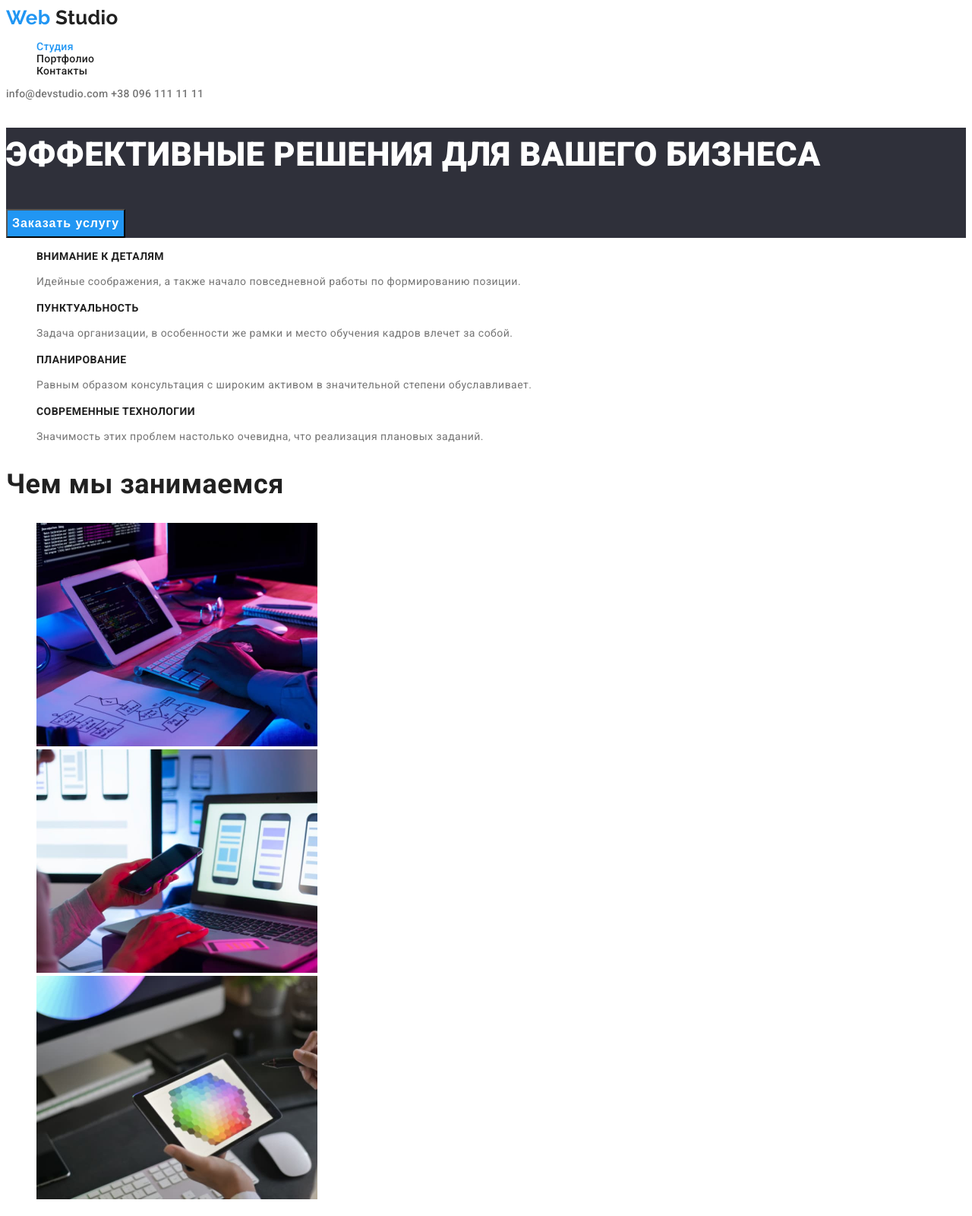
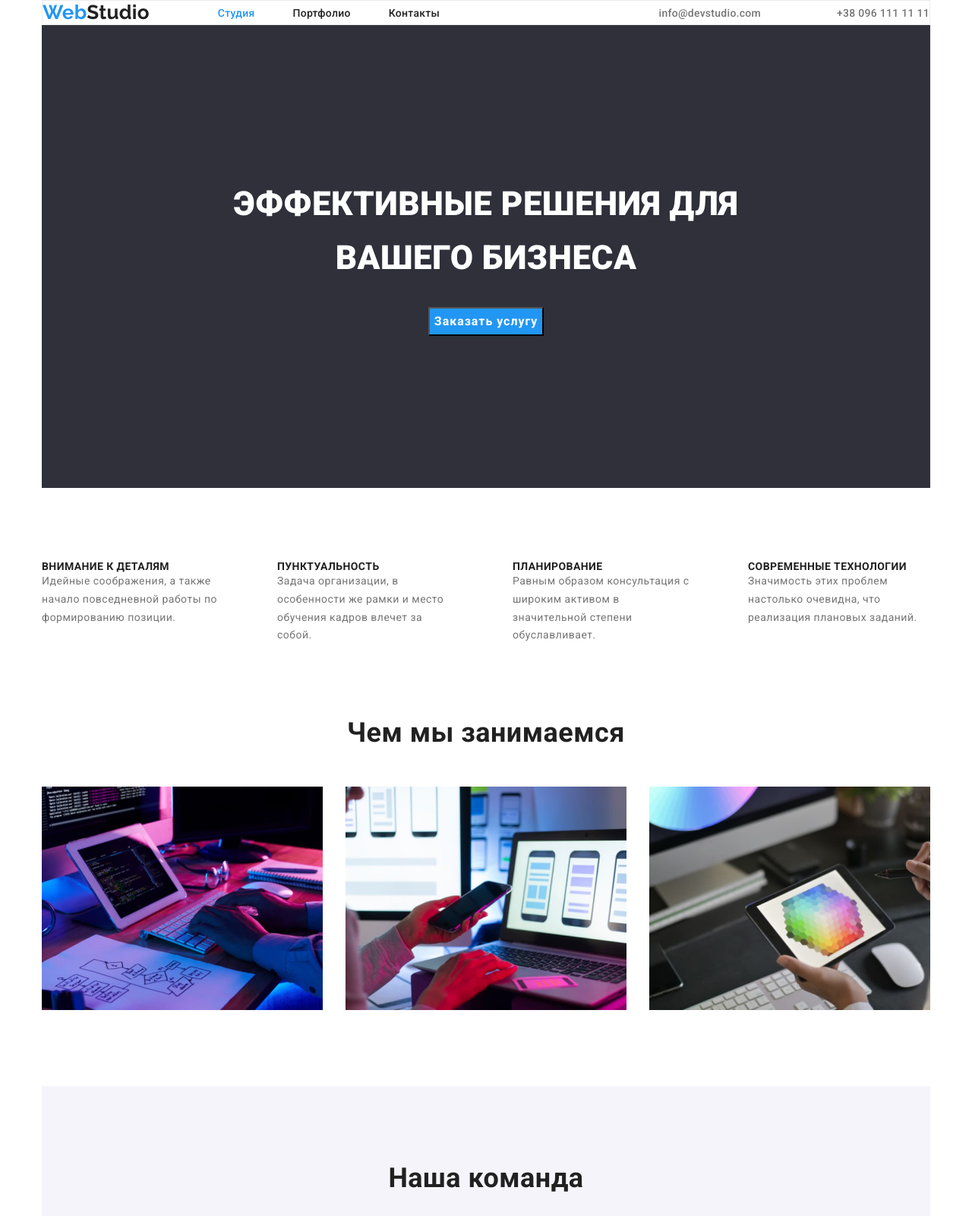
Before and after one commit to Vladyslav-Kostenko/goit-markup-hw-03, a plain HTML site: page index.html in a window 1280 px wide. Shown: the top 1600 px of the page at 76% size. Drawn offline with nearby package versions, Linux system fonts and the light colour scheme.

Commit message:
set basic element location

```diff
--- a/index.html
+++ b/index.html
@@ -7,46 +7,51 @@
     <title>Document</title>
     <link href="https://fonts.googleapis.com/css2?family=Raleway:wght@700&family=Roboto:wght@400;500;700;900&display=swap"
         rel="stylesheet">
+    <link rel="stylesheet" href="https://cdnjs.cloudflare.com/ajax/libs/modern-normalize/1.1.0/modern-normalize.min.css">
     <link rel="stylesheet" href="styles/styles.css">
 </head>
 <body class="main">
+    <div class="main-container">
         <header>
+            <div class="header-container">
                 <a href="./index.html" class="logo">
-            <span class="name-part-1">Web</span>
-            <span class="name-part-2">Studio</span>
+                    <span class="name-part-1">Web</span><span class="name-part-2">Studio</span>
                 </a>
                 <nav class="navigation">
-            <ul>
-                <li><a href="./index.html" class="current">Студия</a></li>
-                <li><a href="./portfolio.html">Портфолио</a></li>
-                <li><a href="">Контакты</a></li>
+                    <ul class="navigation-list">
+                        <li class="item"><a href="./index.html" class="current">Студия</a></li>
+                        <li class="item"><a href="./portfolio.html">Портфолио</a></li>
+                        <li class="item"><a href="">Контакты</a></li>
                     </ul>
                 </nav>
-        <a href="mailto:info@devstudio.com" class="mail">info@devstudio.com</a>
-        <a href="tel:+380961111111" class="tel">+38 096 111 11 11</a>
+                <ul class="header-info">
+                    <li class="item"><a href="mailto:info@devstudio.com" class="mail">info@devstudio.com</a></li>
+                    <li class="item"><a href="tel:+380961111111" class="tel">+38 096 111 11 11</a></li>
+                </ul>
+            </div>
         </header>
         <main>
             <!--Основная идея-->
             <section class="idea">
-            <h1 class="tagline">Эффективные решения для вашего бизнеса</h1>
+                <h1 class="tagline">Эффективные решения для<br>вашего бизнеса</h1>
                 <button class="order-button" type="button">Заказать услугу</button>
             </section>
             <!--Особенности-->
             <section class="features">
-            <ul>
-                <li class="feature-1">
+                <ul class="features-list">
+                    <li class="item">
                         <h3 class="header">Внимание к деталям</h3>
                         <p class="text">Идейные соображения, а также начало повседневной работы по формированию позиции.</p>
                     </li>
-                <li class="feature-2">
+                    <li class="item">
                         <h3 class="header">Пунктуальность</h3>
                         <p class="text">Задача организации, в особенности же рамки и место обучения кадров влечет за собой.</p>
                     </li>
-                <li class="feature-3">
+                    <li class="item">
                         <h3 class="header">Планирование</h3>
                         <p class="text">Равным образом консультация с широким активом в значительной степени обуславливает.</p>
                     </li>
-                <li class="feature-4">
+                    <li class="item">
                         <h3 class="header">Современные технологии</h3>
                         <p class="text">Значимость этих проблем настолько очевидна, что реализация плановых заданий.</p>
                     </li>
@@ -55,18 +60,18 @@
             <!--Примеры-->
             <section class="examples">
                 <h2 class="header">Чем мы занимаемся</h2>
-            <ul>
-                <li class="example-1">
+                <ul class="examples-list">
+                    <li class="item">
                         <a href="">
                             <img src="images/main/example-1.jpg" alt="Картинка проекта 1" width="370">
                         </a>
                     </li>
-                <li class="example-2">
+                    <li class="item">
                         <a href="">
                             <img src="images/main/example-2.jpg" alt="Картинка проекта 2" width="370">
                         </a>
                     </li>
-                <li class="example-3">
+                    <li class="item">
                         <a href="">
                             <img src="images/main/example-3.jpg" alt="Картинка проекта 3" width="370">
                         </a>
@@ -76,23 +81,23 @@
             <!--Команда-->
             <section class="team">
                 <h2 class="header">Наша команда</h2>
-            <ul>
-                <li class="card-1">
+                <ul class="team-list">
+                    <li class="item">
                         <img src="images/main/card-1.jpg" alt="photo Product Designer" width="270">
                         <p class="name">Игорь Демьяненко</p>
                         <p class="position">Product Designer</p>
                     </li>
-                <li class="card-2">
+                    <li class="item">
                         <img src="images/main/card-2.jpg" alt="photo Product Designer" width="270">
                         <p class="name">Игорь Демьяненко</p>
                         <p class="position">Product Designer</p>
                     </li>
-                <li class="card-3">
+                    <li class="item">
                         <img src="images/main/card-3.jpg" alt="photo Marketing" width="270">
                         <p class="name">Николай Тарасов</p>
                         <p class="position">Marketing</p>
                     </li>
-                <li class="card-4">
+                    <li class="item">
                         <img src="images/main/card-4.jpg" alt="photo UI Designer" width="270">
                         <p class="name">Михаил Ермаков</p>
                         <p class="position">UI Designer</p>
@@ -102,8 +107,7 @@
         </main>
         <footer>
             <a href="./index.html" class="logo">
-            <span class="name-part-1">Web</span>
-            <span class="name-part-2">Studio</span>
+                <span class="name-part-1">Web</span><span class="name-part-2">Studio</span>
             </a>
             <div class="company-info">
                 <address>г. Киев, пр-т Леси Украинки, 26</address>
@@ -111,5 +115,6 @@
                 <a href="tel:+380961111111" class="tel">+38 096 111 11 11</a>
             </div>
         </footer>
+    </div>
 </body>
 </html>
--- a/styles/styles.css
+++ b/styles/styles.css
@@ -15,6 +15,16 @@
 }
 
 /* preset */
+html {
+    box-sizing: border-box;
+}
+
+*,
+*::before,
+*::after {
+    box-sizing: inherit;
+}
+
 ul {
     list-style-type: none;
 }
@@ -22,6 +32,21 @@ ul {
 a {
     text-decoration: none;
     color: var(--primary-text-color);
+}
+
+a,
+ul,
+li,
+p,
+h1,
+h2,
+h3 {
+    margin-top: 0;
+    margin-bottom: 0;
+}
+
+ul {
+    padding-left: 0px;
 }
 
 a :visited {
@@ -35,12 +60,26 @@ body {
     letter-spacing: 0.03em;
 }
 
+.main-container {
+    width: 1200px;
+    padding-left: 15px;
+    padding-right: 15px;
+    margin-left: auto;
+    margin-right: auto;
+}
+
 .main {
     background-color: var(--primary-page-color);
     color: var(--primary-text-color);
 }
 
 /* body styles */
+.header-container {
+    display: flex;
+    align-items: center;
+    border: 1px solid var(--first-stroke-color);
+}
+
 header {
     font-weight: 500;
     font-size: 14px;
@@ -53,6 +92,7 @@ header {
     font-weight: 700;
     font-size: 26px;
     line-height: 1.2;
+    margin-right: 90px;
 }
 
 header .name-part-2 {
@@ -71,6 +111,23 @@ header .name-part-2 {
     color: var(--accent-color);
 }
 
+.navigation-list {
+    display: flex;
+}
+
+.navigation-list > .item:not(:last-child) {
+    margin-right: 50px;
+}
+
+.header-info {
+    display: flex;
+    margin-left: auto;
+}
+
+.header-info .item:not(:last-child) {
+    margin-right: 50px;
+}
+
 .mail,
 .tel {
     color: var(--additional-text-color);
@@ -83,12 +140,21 @@ header .name-part-2 {
     color: var(--accent-color);
 }
 
+header .mail {
+    margin-right: 50px;
+}
+
 .idea {
+    padding-top: 200px;
+    padding-bottom: 200px;
+    margin-bottom: 95px;
+    text-align: center;
     background-color: var(--secondary-page-color);
     color: var(--secondary-text-color);
 }
 
 .tagline {
+    margin-bottom: 30px;
     font-weight: 900;
     font-size: 44px;
     line-height: 1.6;
@@ -103,6 +169,24 @@ header .name-part-2 {
     font-size: 16px;
     line-height: 2;
     letter-spacing: 0.06em
+}
+
+.features,
+.examples {
+    margin-bottom: 95px;
+}
+
+.features-list {
+    display: flex;
+    flex-wrap: wrap;
+}
+
+.features-list > li {
+    width: 240px;
+}
+
+.features-list > li:not(:last-child) {
+    margin-right: 70px;
 }
 
 .features .header {
@@ -121,27 +205,44 @@ header .name-part-2 {
 
 .examples .header,
 .team .header {
+    margin-bottom: 50px;
+    text-align: center;
     font-weight: 700;
     font-size: 36px;
     line-height: 1.17;
 }
 
+.examples-list,
+.team-list {
+    display: flex;
+    justify-content: space-between;
+}
+
 .team {
+    padding-top: 100px;
+    padding-bottom: 100px;
     background-color: var(--additional-page-color);
     font-size: 16px;
     line-height: 1.2;
+}
+
+.team .name,
+.team .position {
+    text-align: center;
 }
 
 .team .name {
     font-weight: 500;
 }
 
-.position {
+.team .position {
     color: var(--additional-text-color);
 }
 
 /* footer */
 footer {
+    padding-top: 60px;
+    padding-bottom: 60px;
     background-color: var(--secondary-page-color);
     color: var(--secondary-text-color);
 }
@@ -155,6 +256,10 @@ footer .tel {
     color: rgba(255, 255, 255, 0.6);
 }
 
+.company-info > .tel {
+    display: block;
+}
+
 .company-info {
     font-size: 14px;
     line-height: 1.7;
@@ -165,6 +270,21 @@ address {
 }
 
 /* porfolio page */
+.portfolio .header-container,
+.portfolio .main-content {
+    margin-bottom: 95px;
+}
+
+.filters-list {
+    display: flex;
+    justify-content: center;
+    margin-bottom: 50px;
+}
+
+.filters-list .item:not(:last-child) {
+    margin-right: 10px;
+}
+
 .filters button {
     background-color: var(--additional-page-color);
     cursor: pointer;
@@ -172,12 +292,32 @@ address {
     font-size: 16px;
     line-height: 1.65;
     letter-spacing: 0.03em;
+    border-radius: 5px;
+    border: 0;
 }
 
 .filters button:hover,
 .filters button:focus {
     background-color: var(--accent-color);
     color: var(--secondary-text-color);
+}
+
+.projects-list {
+    display: flex;
+    flex-wrap: wrap;
+}
+
+.projects-list .item:not(:nth-child(3n)) {
+    margin-right: 30px;
+}
+
+.projects-list .item:not(:nth-last-child(-n + 3)) {
+    margin-bottom: 30px;
+}
+
+.projects-list .item {
+    width: 370px;
+    border: 1px solid var(--second-stroke-color);
 }
 
 .project-name {
```
Also changed, not shown: portfolio.html (+33 -28 lines). Lines whose indentation alone changed are shown as unchanged.
